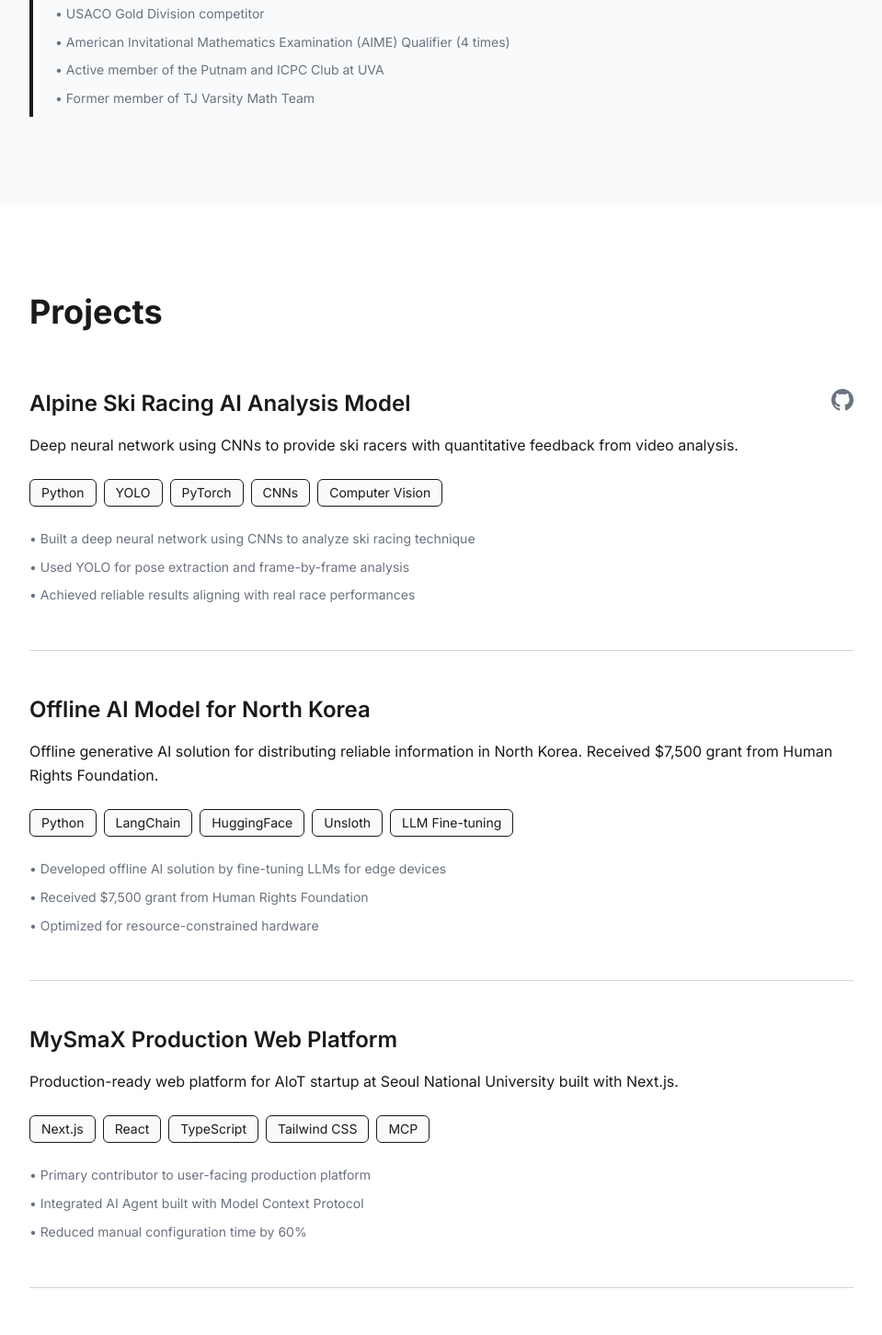
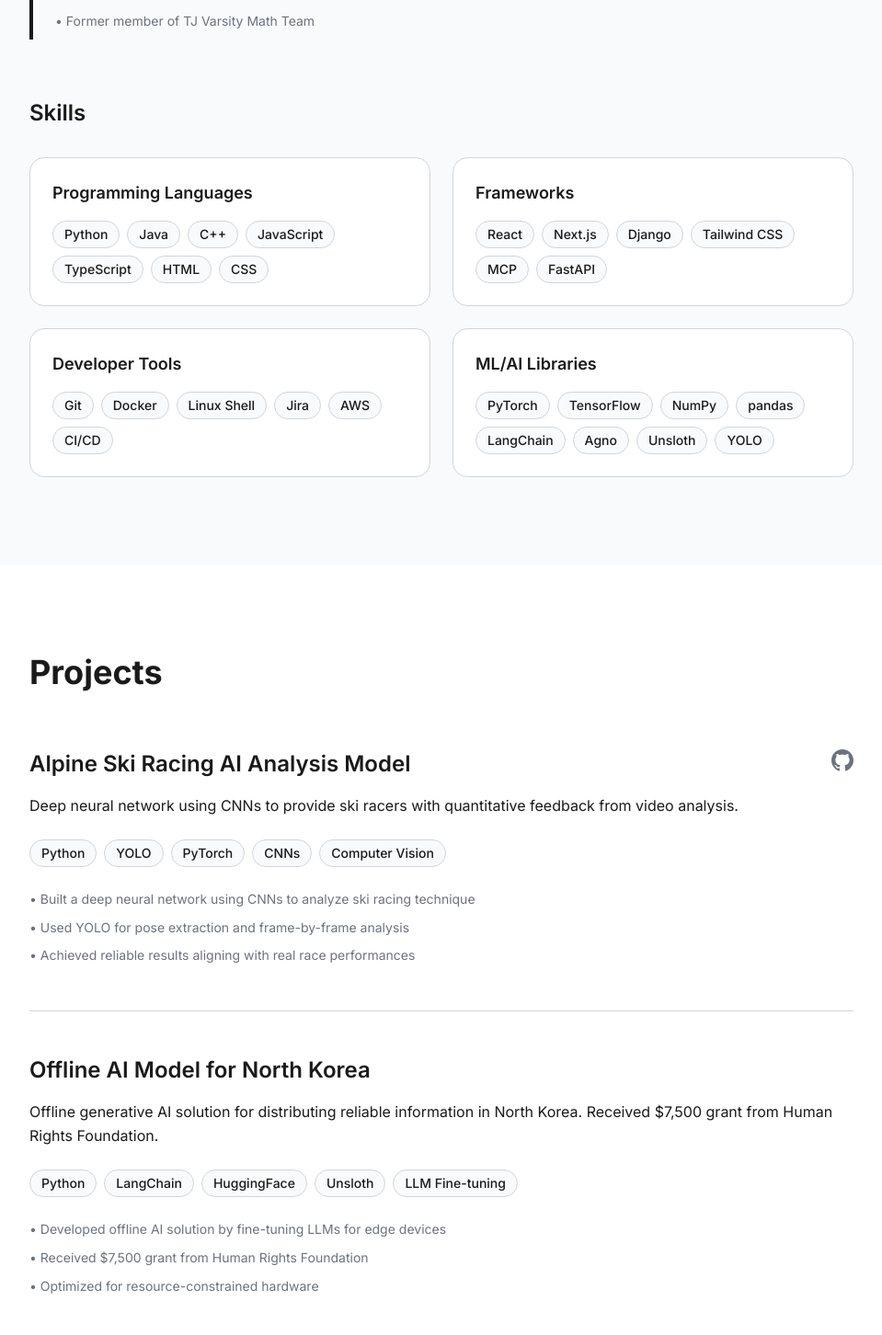
Before and after one commit to bestsemper/website, a Next.js app: page / in a window 1280 px wide. Shown: the part 2151-3603 px from the top of the page at 92% size, without its empty margins (160-1119 px from the left). Built offline with nearby package versions, Linux system fonts and the light colour scheme.

Commit message:
cleaned up skills section with hover effect and popup
Signed-off-by: BestSemper <futurekim07@gmail.com>

```diff
--- a/app/page.tsx
+++ b/app/page.tsx
@@ -7,7 +7,7 @@
 
 export default function Home() {
   return (
-    <div className="min-h-screen bg-white">
+    <div className="min-h-screen bg-background">
       <Navbar />
       <Hero />
       <About />
--- a/components/About.tsx
+++ b/components/About.tsx
@@ -1,6 +1,7 @@
 "use client";
 
-import { about, education, experience } from "@/data/resume";
+import { about, education, experience, skills } from "@/data/resume";
+import SkillCard from "./SkillCard";
 
 export default function About() {
   return (
@@ -13,16 +14,6 @@
             <p className="text-lg leading-relaxed mb-6 text-foreground">
               {about.description}
             </p>
-            <div className="flex flex-wrap gap-3 mt-8">
-              {["Python", "Java", "C++", "JavaScript", "TypeScript", "React", "Next.js", "PyTorch", "TensorFlow", "LangChain"].map((skill) => (
-                <span
-                  key={skill}
-                  className="px-3 py-1 text-sm rounded-full bg-background text-foreground border border-foreground"
-                >
-                  {skill}
-                </span>
-              ))}
-            </div>
           </div>
 
           <div>
@@ -34,7 +25,7 @@
                     <h4 className="text-lg font-semibold text-foreground">{edu.school}</h4>
                     <span className="text-sm text-foreground-secondary">{edu.period}</span>
                   </div>
-                  <p className="mb-1 text-foreground">{edu.degree}</p>
+                  {edu.degree && <p className="mb-1 text-foreground">{edu.degree}</p>}
                   {edu.gpa && <p className="text-sm text-foreground-secondary">GPA: {edu.gpa}</p>}
                 </div>
               ))}
@@ -62,6 +53,15 @@
               ))}
             </div>
           </div>
+
+          <div>
+            <h3 className="text-2xl font-semibold mb-8 text-foreground">Skills</h3>
+            <div className="grid grid-cols-1 md:grid-cols-2 gap-6">
+              {Object.entries(skills).map(([category, items]) => (
+                <SkillCard key={category} category={category} items={items} />
+              ))}
+            </div>
+          </div>
         </div>
       </div>
     </section>
--- a/components/Projects.tsx
+++ b/components/Projects.tsx
@@ -1,6 +1,24 @@
 "use client";
 
-import { projects } from "@/data/resume";
+import { projects, skills } from "@/data/resume";
+import { SkillPill, SkillItem } from "./SkillPill";
+
+// Helper to find skill description
+const getSkillWithDescription = (techName: string): string | SkillItem => {
+  for (const category of Object.values(skills)) {
+    const found = category.find(item => {
+      if (typeof item === "string") return item === techName;
+      return item.name === techName;
+    });
+
+    if (found) {
+      // If found as string, return string (no description available)
+      // If found as object, return object (has description)
+      return found;
+    }
+  }
+  return techName;
+};
 
 export default function Projects() {
   return (
@@ -33,12 +51,7 @@
 
               <div className="flex flex-wrap gap-2 mb-6">
                 {project.technologies.map((tech, idx) => (
-                  <span
-                    key={idx}
-                    className="px-3 py-1 text-sm rounded-md bg-background-secondary text-foreground border border-foreground"
-                  >
-                    {tech}
-                  </span>
+                  <SkillPill key={idx} skill={getSkillWithDescription(tech)} />
                 ))}
               </div>
 
--- /dev/null
+++ b/components/SkillCard.tsx
@@ -0,0 +1,72 @@
+"use client";
+
+import { useRef, useState } from "react";
+import { SkillPill, SkillItem } from "./SkillPill";
+
+interface SkillCardProps {
+  category: string;
+  items: (string | SkillItem)[];
+}
+
+export default function SkillCard({ category, items }: SkillCardProps) {
+  const divRef = useRef<HTMLDivElement>(null);
+  const [position, setPosition] = useState({ x: 0, y: 0 });
+  const [opacity, setOpacity] = useState(0);
+
+  const handleMouseMove = (e: React.MouseEvent<HTMLDivElement>) => {
+    if (!divRef.current) return;
+
+    const div = divRef.current;
+    const rect = div.getBoundingClientRect();
+
+    setPosition({ x: e.clientX - rect.left, y: e.clientY - rect.top });
+  };
+
+  const handleMouseEnter = () => {
+    setOpacity(1);
+  };
+
+  const handleMouseLeave = () => {
+    setOpacity(0);
+  };
+
+  return (
+    <div
+      ref={divRef}
+      onMouseMove={handleMouseMove}
+      onMouseEnter={handleMouseEnter}
+      onMouseLeave={handleMouseLeave}
+      className="relative rounded-2xl border border-border bg-background p-6 transition-all duration-200 hover:z-20"
+    >
+      {/* Background Effects Container - Clipped */}
+      <div className="absolute -inset-px overflow-hidden rounded-2xl pointer-events-none">
+        <div
+          className="absolute inset-0 transition duration-300"
+          style={{
+            opacity,
+            background: `radial-gradient(600px circle at ${position.x}px ${position.y}px, var(--foreground-secondary), transparent 40%)`,
+            filter: "opacity(20%)",
+          }}
+        />
+        <div
+          className="absolute inset-0 rounded-2xl transition duration-300"
+          style={{
+            opacity,
+            border: "1.5px solid var(--foreground)",
+            maskImage: `radial-gradient(300px circle at ${position.x}px ${position.y}px, black, transparent)`,
+            WebkitMaskImage: `radial-gradient(300px circle at ${position.x}px ${position.y}px, black, transparent)`,
+          }}
+        />
+      </div>
+
+      <div className="relative z-10 h-full">
+        <h4 className="text-lg font-semibold text-foreground mb-4">{category}</h4>
+        <div className="flex flex-wrap gap-2">
+          {items.map((skill) => (
+            <SkillPill key={typeof skill === "string" ? skill : skill.name} skill={skill} />
+          ))}
+        </div>
+      </div>
+    </div>
+  );
+}
--- /dev/null
+++ b/components/SkillPill.tsx
@@ -0,0 +1,43 @@
+"use client";
+
+import { useState } from "react";
+
+export interface SkillItem {
+  name: string;
+  description?: string;
+}
+
+export function SkillPill({ skill }: { skill: string | SkillItem }) {
+  const [showTooltip, setShowTooltip] = useState(false);
+
+  const isString = typeof skill === "string";
+  const name = isString ? skill : skill.name;
+  const description = !isString ? skill.description : null;
+
+  return (
+    <div
+      className="relative inline-block"
+      onMouseEnter={() => setShowTooltip(true)}
+      onMouseLeave={() => setShowTooltip(false)}
+      onClick={() => setShowTooltip(!showTooltip)}
+    >
+      <span
+        className="block px-3 py-1 text-sm font-medium rounded-full bg-background-secondary text-foreground border border-border transition-all duration-300 cursor-pointer hover:scale-105 hover:border-foreground"
+      >
+        {name}
+      </span>
+
+      {description && (
+        <div
+          className={`absolute bottom-full left-1/2 -translate-x-1/2 mb-2 w-max max-w-[220px] text-wrap p-3 bg-foreground text-background text-xs rounded-lg shadow-xl z-50 pointer-events-none transition-all duration-200 ${
+            showTooltip ? "opacity-100 translate-y-0" : "opacity-0 translate-y-2"
+          }`}
+        >
+          {description}
+          {/* Arrow */}
+          <div className="absolute top-full left-1/2 -translate-x-1/2 -mt-1 border-4 border-transparent border-t-foreground" />
+        </div>
+      )}
+    </div>
+  );
+}
--- a/components/Skills.tsx
+++ /dev/null
@@ -1,69 +0,0 @@
-"use client";
-
-export default function Skills() {
-  const skillList1 = [
-    { name: "Python", level: 10 },
-    { name: "Java", level: 7 },
-    { name: "C++", level: 5 },
-    { name: "JavaScript", level: 7 },
-    { name: "TypeScript", level: 7 },
-  ];
-
-  const skillList2 = [
-    { name: "React", level: 8 },
-    { name: "Next.js", level: 8 },
-    { name: "PyTorch", level: 8 },
-    { name: "TensorFlow", level: 7 },
-    { name: "LangChain", level: 9 },
-  ];
-
-  return (
-    <section id="skills" className="w-full py-12 pb-12 relative">
-      <div className="max-w-7xl mx-auto px-4">
-        <div className="rounded-[64px] text-center py-12 px-12 relative flex items-center bg-[var(--secondary-color)]">
-          <div className="w-full py-12">
-            <h2 className="text-5xl font-bold mb-5">Skills</h2>
-
-            <div className="grid grid-cols-1 lg:grid-cols-2 gap-8 items-center mt-12">
-              <div className="space-y-8">
-                {skillList1.map((skill, idx) => (
-                  <div key={idx} className="flex items-center">
-                    <h5 className="text-xl ml-6 mr-auto my-auto">{skill.name}</h5>
-                    <div className="flex gap-2 mr-6">
-                      {Array.from({ length: 10 }, (_, i) => (
-                        <div
-                          key={i}
-                          className={`w-3 h-3 rounded-full bg-[var(--linear-gradient)] ${
-                            i < skill.level ? 'opacity-100' : 'opacity-30'
-                          }`}
-                        />
-                      ))}
-                    </div>
-                  </div>
-                ))}
-              </div>
-
-              <div className="space-y-8">
-                {skillList2.map((skill, idx) => (
-                  <div key={idx} className="flex items-center">
-                    <h5 className="text-xl ml-6 mr-auto my-auto">{skill.name}</h5>
-                    <div className="flex gap-2 mr-6">
-                      {Array.from({ length: 10 }, (_, i) => (
-                        <div
-                          key={i}
-                          className={`w-3 h-3 rounded-full bg-[var(--linear-gradient)] ${
-                            i < skill.level ? 'opacity-100' : 'opacity-30'
-                          }`}
-                        />
-                      ))}
-                    </div>
-                  </div>
-                ))}
-              </div>
-            </div>
-          </div>
-        </div>
-      </div>
-    </section>
-  );
-}
--- a/data/resume.ts
+++ b/data/resume.ts
@@ -13,16 +13,17 @@
 export const education = [
   {
     degree: "B.S. in Computer Science",
-    school: "University of Virginia, School of Engineering and Applied Sciences",
+    school: "University of Virginia",
     location: "Charlottesville, VA",
     period: "August 2025 - Present",
+    gpa: "4.0 / 4.0",
   },
   {
     degree: "Advanced Studies Diploma",
     school: "Thomas Jefferson High School for Science and Technology",
     location: "Alexandria, VA",
     period: "August 2021 - June 2025",
-    gpa: "4.463/4.0",
+    gpa: "4.463 / 4.0",
     achievements: [
       "AP Computer Science A (5)",
       "AP Calculus BC (5)",
@@ -69,7 +70,7 @@
     location: "Charlottesville, VA",
     period: "2021 - Present",
     description: [
-      "USACO Gold Division competitor",
+      "USACO Gold Division",
       "American Invitational Mathematics Examination (AIME) Qualifier (4 times)",
       "Active member of the Putnam and ICPC Club at UVA",
       "Former member of TJ Varsity Math Team",
@@ -102,17 +103,6 @@
     period: "June 2024 - May 2025",
   },
   {
-    title: "MySmaX Production Web Platform",
-    description: "Production-ready web platform for AIoT startup at Seoul National University built with Next.js.",
-    technologies: ["Next.js", "React", "TypeScript", "Tailwind CSS", "MCP"],
-    highlights: [
-      "Primary contributor to user-facing production platform",
-      "Integrated AI Agent built with Model Context Protocol",
-      "Reduced manual configuration time by 60%",
-    ],
-    period: "June 2025 - August 2025",
-  },
-  {
     title: "Diplomacy AI Agent Research",
     description: "Research project exploring human-aligned decision-making in the strategy game Diplomacy.",
     technologies: ["Python", "PyTorch", "LangChain", "OpenAI API"],
@@ -126,10 +116,41 @@
 ];
 
 export const skills = {
-  "Programming Languages": ["Python", "Java", "C++", "JavaScript", "TypeScript", "HTML", "CSS"],
-  "Frameworks": ["React", "Next.js", "Django", "Tailwind CSS", "MCP", "FastAPI"],
-  "Developer Tools": ["Git", "Docker", "Linux Shell", "Jira", "AWS", "VS Code"],
-  "ML/AI Libraries": ["PyTorch", "TensorFlow", "NumPy", "pandas", "LangChain", "HuggingFace", "Agno", "Unsloth", "YOLO"],
+  "Programming Languages": [
+    { name: "Python", description: "Primary language for AI/ML research and backend development." },
+    { name: "Java", description: "Object-oriented programming for scalable applications." },
+    { name: "C++", description: "High-performance computing and systems programming." },
+    { name: "JavaScript", description: "Core technology for interactive web development." },
+    { name: "TypeScript", description: "Typed superset of JavaScript for robust application scale." },
+    { name: "HTML", description: "Standard markup language for web documents." },
+    { name: "CSS", description: "Style sheet language for web presentation." },
+  ],
+  "Frameworks": [
+    { name: "React", description: "A JavaScript library for building user interfaces." },
+    { name: "Next.js", description: "The React Framework for the Web." },
+    { name: "Django", description: "A high-level Python Web framework that encourages rapid development." },
+    { name: "Tailwind CSS", description: "A utility-first CSS framework for rapidly building custom designs." },
+    { name: "MCP", description: "Model Context Protocol for connecting AI models to data and tools." },
+    { name: "FastAPI", description: "A modern, fast (high-performance), web framework for building APIs with Python." },
+  ],
+  "Developer Tools": [
+    { name: "Git", description: "Distributed version control system." },
+    { name: "Docker", description: "Platform for developing, shipping, and running applications in containers." },
+    { name: "Linux Shell", description: "Command-line interface for interacting with the operating system." },
+    { name: "Jira", description: "Issue tracking and project management tool." },
+    { name: "AWS", description: "Comprehensive cloud computing platform." },
+    { name: "CI/CD", description: "Continuous Integration and Continuous Delivery practices." },
+  ],
+  "ML/AI Libraries": [
+    { name: "PyTorch", description: "Open source machine learning framework." },
+    { name: "TensorFlow", description: "End-to-end open source platform for machine learning." },
+    { name: "NumPy", description: "Fundamental package for scientific computing with Python." },
+    { name: "pandas", description: "Data analysis and manipulation tool." },
+    { name: "LangChain", description: "Framework for developing applications powered by language models." },
+    { name: "Agno", description: "Multi-agent framework for building private and secure AI products." },
+    { name: "Unsloth", description: "Optimized library for faster LLM fine-tuning." },
+    { name: "YOLO", description: "Real-time object detection system." },
+  ],
 };
 
 export const languages = ["English (Native)", "Korean (Native)", "Latin (Advanced Prose & Poetry)"];
```
